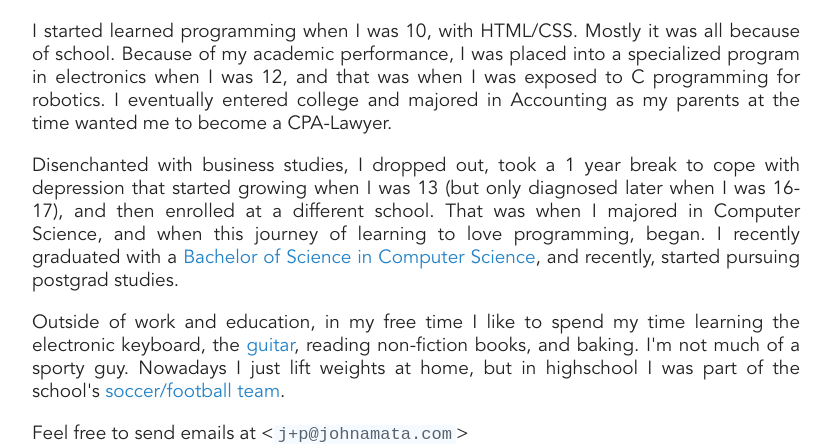
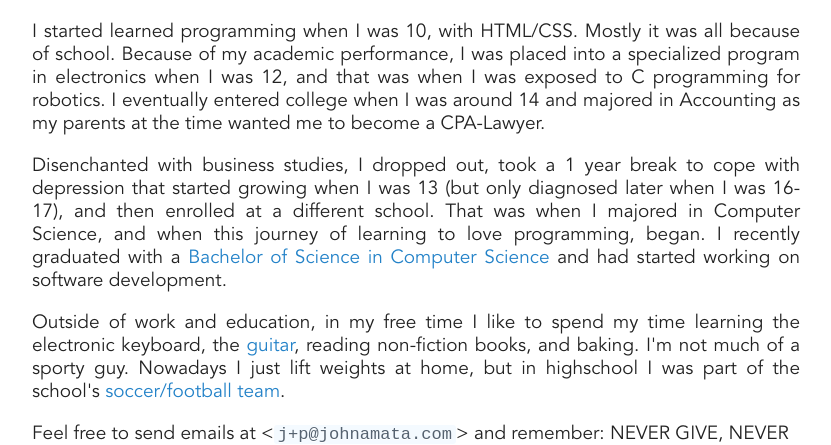
Before and after one commit to jpamata/jpamata.github.io, a Jekyll site: the page built from about.md, in a window 1280 px wide, cut to the strip 502-947 px from the top of the page. Shown: the whole strip, without its empty margins (224-1055 px from the left). Built offline with Jekyll 4.4.1, drawn with Linux system fonts in a browser that asks for light colours; some of the changed text lies outside the part shown.

Commit message:
Update about.md

```diff
--- a/about.md
+++ b/about.md
@@ -9,19 +9,19 @@ title: About John
 </p>
 
 <p align = "justify">
-I started learned programming when I was 10, with HTML/CSS. Mostly it was all because of school. Because of my academic performance, I was placed into a specialized program in electronics when I was 12, and that was when I was exposed to C programming for robotics. I eventually entered college and majored in Accounting as my parents at the time wanted me to become a CPA-Lawyer.
+I started learned programming when I was 10, with HTML/CSS. Mostly it was all because of school. Because of my academic performance, I was placed into a specialized program in electronics when I was 12, and that was when I was exposed to C programming for robotics. I eventually entered college when I was around 14 and majored in Accounting as my parents at the time wanted me to become a CPA-Lawyer.
 </p>
 
 <p align="justify">
-Disenchanted with business studies, I dropped out, took a 1 year break to cope with depression that started growing when I was 13 (but only diagnosed later when I was 16-17), and then enrolled at a different school. That was when I majored in Computer Science, and when this journey of learning to love programming, began. I recently graduated with a <a href="/photos/jpamata-bscs.JPG">Bachelor of Science in Computer Science</a>, and recently, started pursuing postgrad studies.
+Disenchanted with business studies, I dropped out, took a 1 year break to cope with depression that started growing when I was 13 (but only diagnosed later when I was 16-17), and then enrolled at a different school. That was when I majored in Computer Science, and when this journey of learning to love programming, began. I recently graduated with a <a href="/photos/jpamata-bscs.JPG">Bachelor of Science in Computer Science</a> and had started working on software development.
 </p>
 
 <p align="justify">Outside of work and education, in my free time I like to spend my time learning the electronic keyboard, the <a href="/photos/playing-guitar-in-2009.jpg">guitar</a>, reading non-fiction books, and baking. I'm not much of a sporty guy. Nowadays I just lift weights at home, but in highschool I was part of the school's <a href="/photos/footballsoccer.jpg">soccer/football team</a>.
 </p>
 
-<p>Feel free to send emails at &lt;<code>j+p@johnamata.com</code>&gt;</p>
+<p>Feel free to send emails at &lt;<code>j+p@johnamata.com</code>&gt; and remember: NEVER GIVE, NEVER SURRENDER</p>
 <center>
-  <p><img src="/photos/me-110.jpg"/></p>
+  <p><img src="/photos/me-69.jpg"/></p>
 </center>
 
 <div class="pagination">
```
